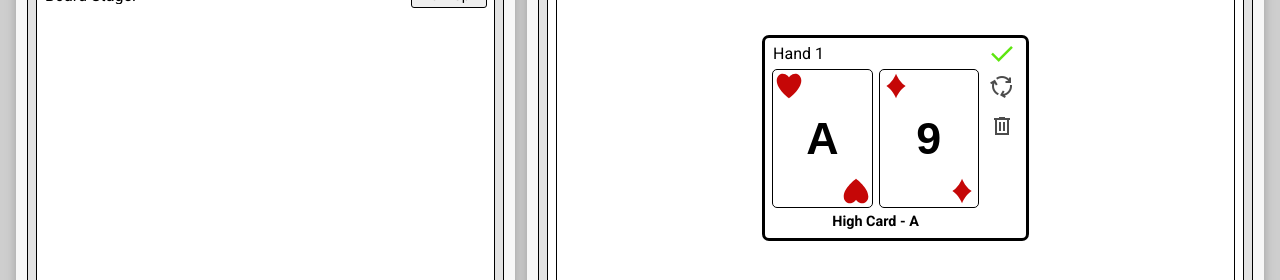
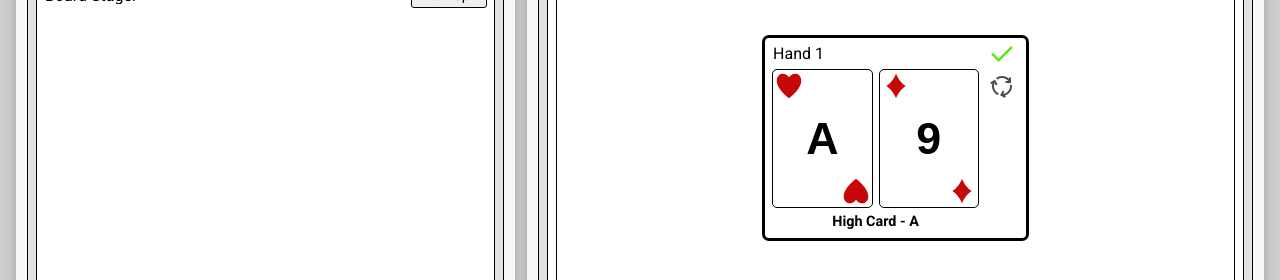
Before and after one commit to njcushing/poker-hand-calculator, a React (Vite) app: page / in a window 1280 px wide. Shown: the part 188-468 px from the top of the page. Built offline with nearby package versions, Linux system fonts and the light colour scheme.

Commit message:
Don't display delete button on Hand component if it's the only one

```diff
--- a/src/features/Simulate/components/Hand/index.tsx
+++ b/src/features/Simulate/components/Hand/index.tsx
@@ -52,6 +52,7 @@ export function Hand({ info, number }: THand) {
                 >
                     Cycle
                 </button>
+                {pokerHandCalculatorState.numberOfHands > 1 && (
                     <button
                         type="button"
                         className={`${styles["delete-hand-button"]} material-symbols-sharp`}
@@ -65,6 +66,7 @@ export function Hand({ info, number }: THand) {
                     >
                         Delete
                     </button>
+                )}
             </div>
         </div>
     );
```
Lines whose indentation alone changed are shown as unchanged.
